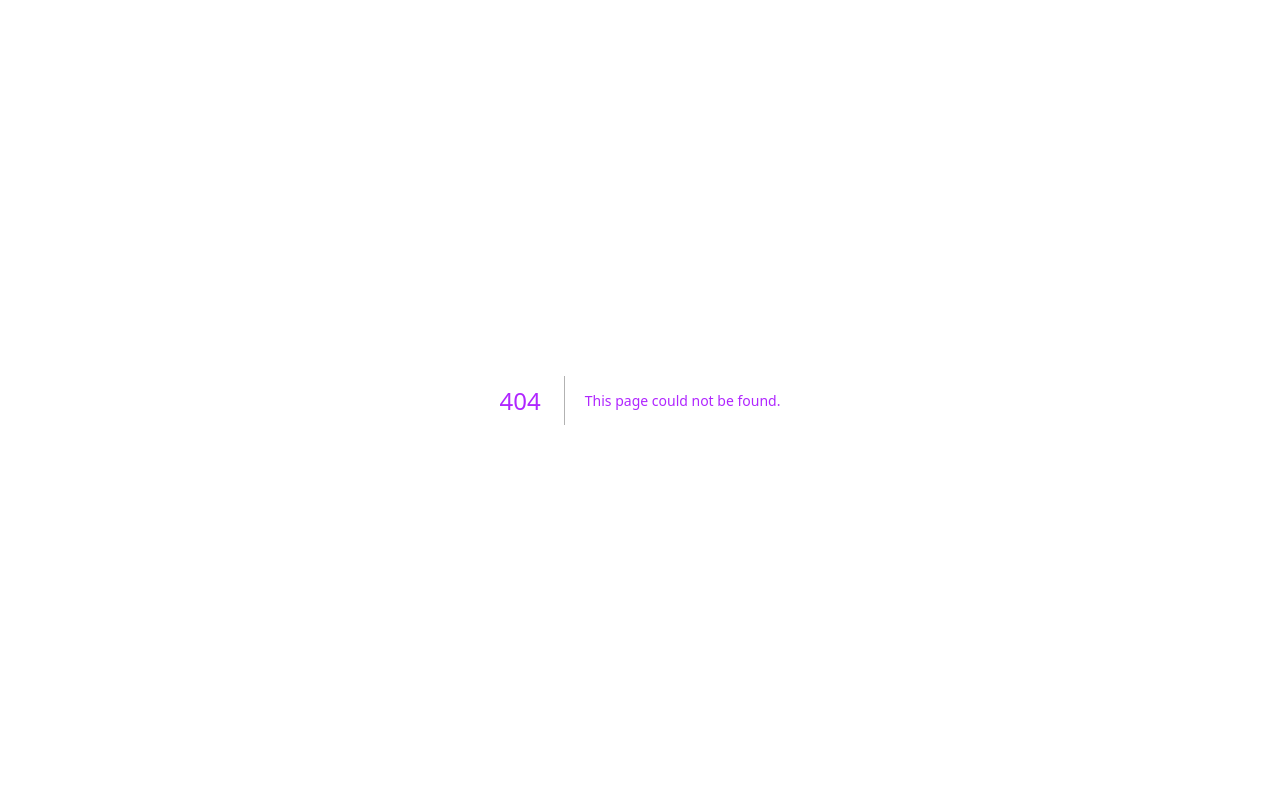
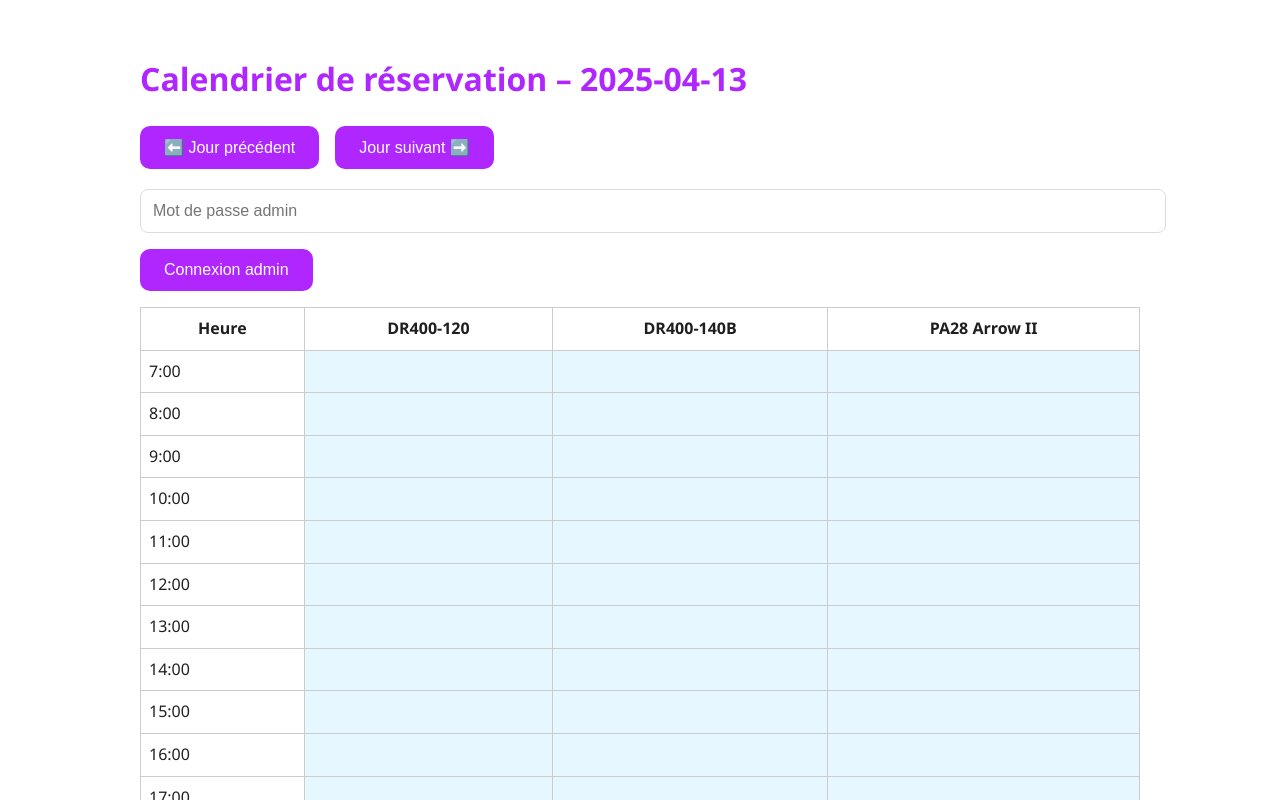
Before and after one commit to FRDS28/Skywings-Site, a Next.js app: page /calendrier in a window 1280 px wide. Before the commit this address had no page. Shown: the top 800 px of the page. Built offline with nearby package versions, Linux system fonts and the light colour scheme.

Commit message:
Add files via upload

```diff
--- /dev/null
+++ b/pages/calendrier.js
@@ -0,0 +1,106 @@
+
+import { useState } from "react";
+
+const avions = ["DR400-120", "DR400-140B", "PA28 Arrow II"];
+const heures = Array.from({ length: 15 }, (_, i) => `${7 + i}:00`);
+
+export default function Calendrier() {
+  const [date, setDate] = useState(new Date());
+  const [admin, setAdmin] = useState(false);
+  const [password, setPassword] = useState("");
+  const [reservations, setReservations] = useState([]);
+
+  const formatDate = (d) => d.toISOString().split("T")[0];
+  const jour = formatDate(date);
+
+  const toggleAdmin = () => {
+    if (password === "admin123") setAdmin(true);
+    else alert("Mot de passe incorrect");
+  };
+
+  const ajouterReservation = (avion, heure) => {
+    const nom = prompt("Nom du client ?");
+    if (!nom) return;
+    setReservations([...reservations, { jour, avion, heure, nom }]);
+  };
+
+  const supprimerReservation = (r) => {
+    setReservations(reservations.filter(
+      (res) => !(res.jour === r.jour && res.avion === r.avion && res.heure === r.heure)
+    ));
+  };
+
+  const changerJour = (delta) => {
+    const d = new Date(date);
+    d.setDate(d.getDate() + delta);
+    setDate(d);
+  };
+
+  return (
+    <main style={{ padding: '2rem' }}>
+      <h1 style={{ fontSize: '2rem', color: '#B026FF' }}>Calendrier de réservation – {jour}</h1>
+
+      <div style={{ marginBottom: '1rem' }}>
+        <button onClick={() => changerJour(-1)}>⬅️ Jour précédent</button>
+        <button onClick={() => changerJour(1)} style={{ marginLeft: '1rem' }}>Jour suivant ➡️</button>
+      </div>
+
+      {!admin && (
+        <div style={{ marginBottom: '1rem' }}>
+          <input
+            type="password"
+            value={password}
+            onChange={(e) => setPassword(e.target.value)}
+            placeholder="Mot de passe admin"
+          />
+          <button onClick={toggleAdmin}>Connexion admin</button>
+        </div>
+      )}
+
+      <table style={{ borderCollapse: 'collapse', width: '100%' }}>
+        <thead>
+          <tr>
+            <th style={{ border: '1px solid #ccc', padding: '0.5rem' }}>Heure</th>
+            {avions.map((avion) => (
+              <th key={avion} style={{ border: '1px solid #ccc', padding: '0.5rem' }}>{avion}</th>
+            ))}
+          </tr>
+        </thead>
+        <tbody>
+          {heures.map((heure) => (
+            <tr key={heure}>
+              <td style={{ border: '1px solid #ccc', padding: '0.5rem' }}>{heure}</td>
+              {avions.map((avion) => {
+                const r = reservations.find(
+                  (res) => res.jour === jour && res.heure === heure && res.avion === avion
+                );
+                return (
+                  <td
+                    key={avion}
+                    style={{ border: '1px solid #ccc', padding: '0.5rem', backgroundColor: r ? '#ffdddd' : '#e7f7ff' }}
+                  >
+                    {r ? (
+                      <>
+                        {r.nom}
+                        {admin && (
+                          <button
+                            onClick={() => supprimerReservation(r)}
+                            style={{ marginLeft: '0.5rem', backgroundColor: 'red', color: 'white' }}
+                          >🗑️</button>
+                        )}
+                      </>
+                    ) : (
+                      admin && (
+                        <button onClick={() => ajouterReservation(avion, heure)}>➕</button>
+                      )
+                    )}
+                  </td>
+                );
+              })}
+            </tr>
+          ))}
+        </tbody>
+      </table>
+    </main>
+  );
+}
```
